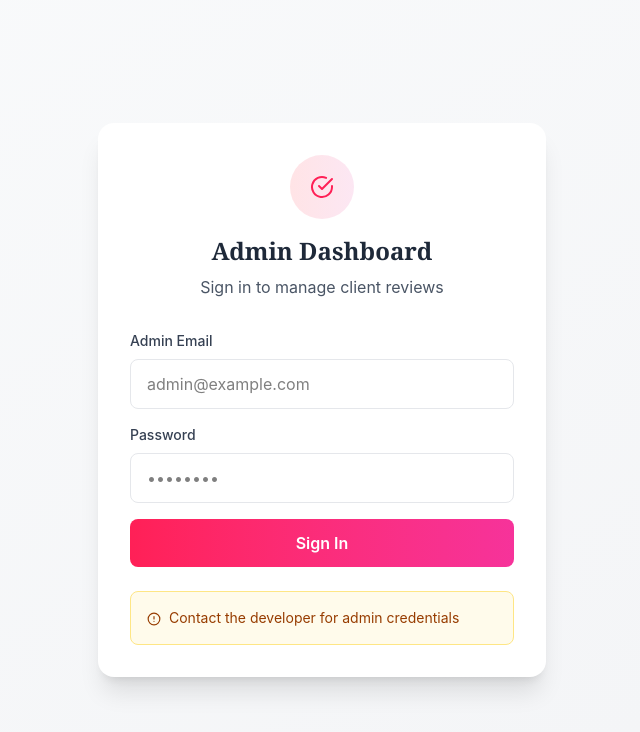
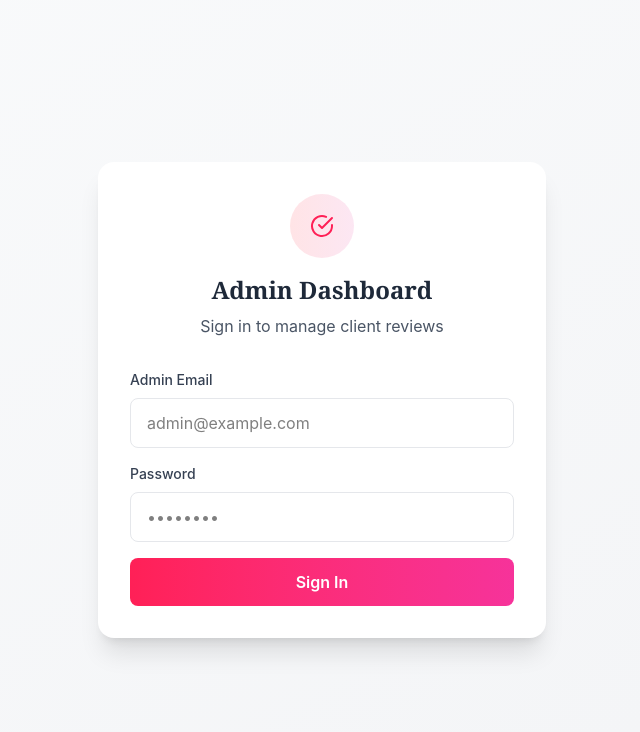
Before and after one commit to olamoyegunabdulsalam/Kayjih-Bloom-Haven, a React (Vite) app: page /admin/reviews in a window 1280 px wide. Shown: the top 732 px of the page, without its empty margins (318-958 px from the left). Built offline with nearby package versions, Linux system fonts and the light colour scheme.

Commit message:
Update: admin review

```diff
--- a/src/components/AdminDashboard.jsx
+++ b/src/components/AdminDashboard.jsx
@@ -244,13 +244,6 @@ const AdminDashboard = () => {
               )}
             </motion.button>
           </form>
-
-          <div className="mt-6 p-4 bg-amber-50 border border-amber-200 rounded-lg">
-            <p className="text-sm text-amber-800">
-              <FiAlertCircle className="inline mr-2" />
-              Contact the developer for admin credentials
-            </p>
-          </div>
         </motion.div>
       </div>
     );
```
